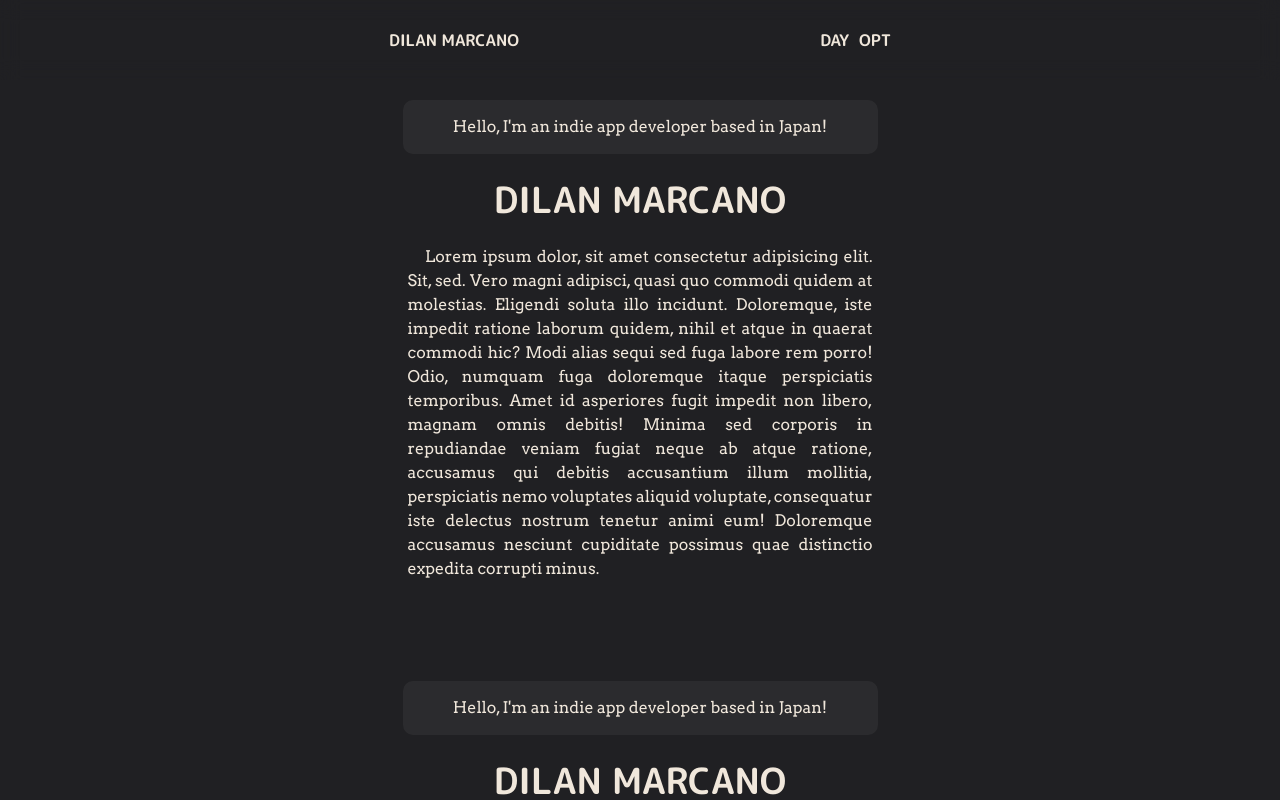
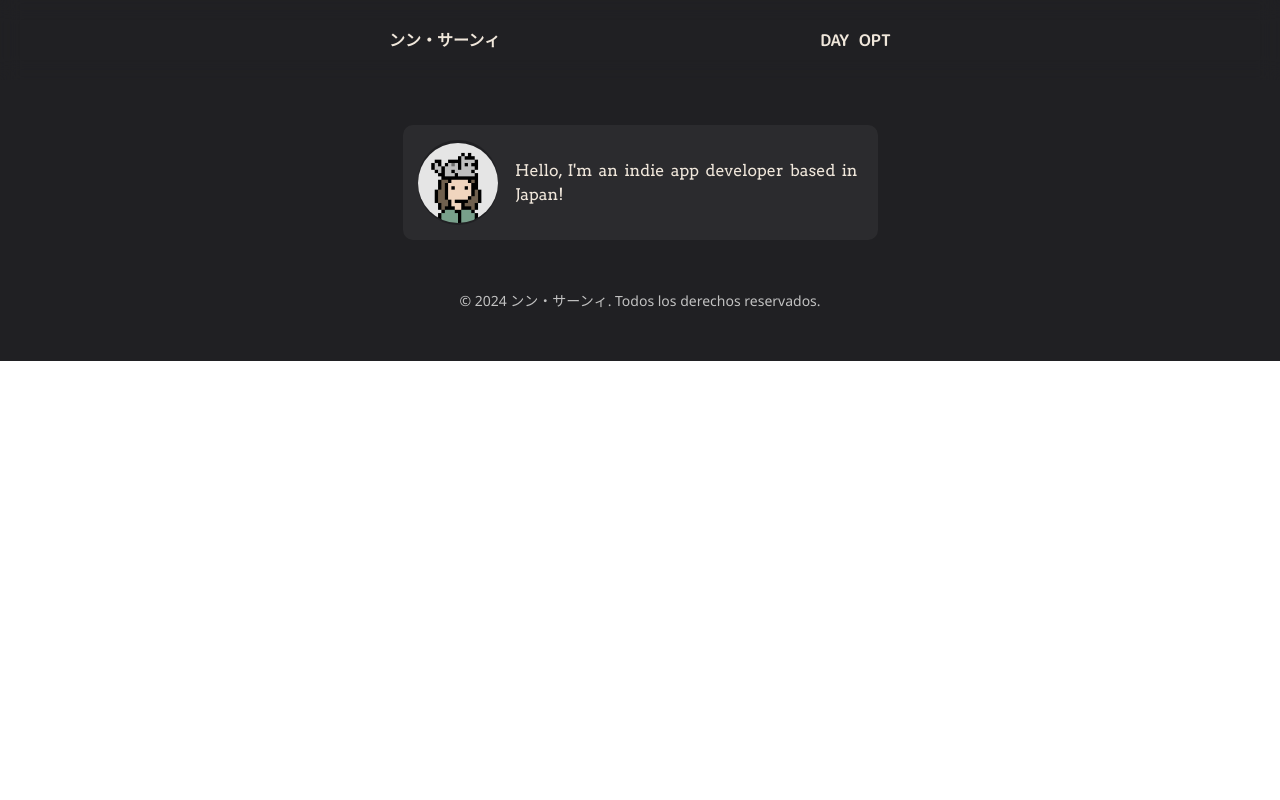
Before and after one commit to alicedev94/alice-2024, a Vue app: page / in a window 1280 px wide. Shown: the top 800 px of the page. Built offline with nearby package versions, Linux system fonts and the light colour scheme.

Commit message:
avance port

```diff
--- a/src/assets/emerald/styles/utils.css
+++ b/src/assets/emerald/styles/utils.css
@@ -51,7 +51,6 @@
 }
 
 /* Core app */
-
 .eme-core-center-app {
   display: flex;
   justify-content: center;
@@ -59,11 +58,11 @@
 
 .eme-orizontal {
   display: flex;
-  flex-direction: column;
 }
 
 .eme-vertical {
   display: flex;
+  flex-direction: column;
 }
 
 /* Text */
@@ -79,3 +78,9 @@
 .principal-trasition {
   transition: background-color 1s ease;
 }
+
+/* Animations */
+.scale:hover {
+  transition: 0.3s;
+  scale: 104%;
+}
--- /dev/null
+++ b/src/components/AvatarCo.vue
@@ -0,0 +1,35 @@
+<template>
+  <div class="eme-avatar">
+    <div class="eme-core-avatar">
+      <img src="/src/assets/img/profile.png" alt="Avatar" />
+    </div>
+  </div>
+</template>
+
+<style scoped>
+.eme-avatar {
+  display: flex;
+  justify-content: center;
+  align-items: center;
+  width: 8.5rem;
+  height: 8.5rem;
+  border-radius: 5rem;
+  background-color: var(--eme-color-dark);
+}
+
+.eme-core-avatar {
+  display: flex;
+  align-items: center;
+  justify-content: center;
+  width: 8rem;
+  height: 8rem;
+  border-radius: 5rem;
+  overflow: hidden;
+}
+
+.eme-avatar img {
+  width: 100%;
+  height: 100%;
+  object-fit: cover;
+}
+</style>
--- a/src/components/BodyCo.vue
+++ b/src/components/BodyCo.vue
@@ -1,13 +1,42 @@
 <script setup lang="ts">
 import CardCo from './CardCo.vue'
+import { useModeStore } from '@/stores/mode'
+import { useNameStore } from '@/stores/name'
 
-const positions = [1, 2, 3, 4, 5]
+import AvatarCo from '@/components/AvatarCo.vue'
+
+const mode = useModeStore()
+const name = useNameStore()
 </script>
 
 <template>
   <div class="eme-core-center-app">
-    <div class="list">
-      <CardCo v-for="position in positions" :key="position" />
+    <div class="eme-card scale">
+      <div
+        :class="[
+          'principal-trasition eme-content eme-orizontal',
+          mode.isLightMode ? 'eme-content-light' : 'eme-content-dark',
+        ]"
+      >
+        <AvatarCo />
+        <p class="text-card eme-text-center arvo-regular">
+          Hello, I'm an indie app developer based in Japan!
+        </p>
+      </div>
     </div>
   </div>
 </template>
+
+<style scoped>
+.eme-card {
+  margin-top: 12.5rem;
+}
+
+.text-card {
+  display: flex;
+  justify-content: center;
+  align-items: center;
+  text-align: justify;
+  margin-left: 1.75rem;
+}
+</style>
--- a/src/components/CardCo.vue
+++ b/src/components/CardCo.vue
@@ -1,7 +1,9 @@
 <script setup lang="ts">
 import { useModeStore } from '@/stores/mode'
+import { useNameStore } from '@/stores/name'
 
 const mode = useModeStore()
+const name = useNameStore()
 </script>
 
 <template>
@@ -17,7 +19,7 @@ const mode = useModeStore()
       </p>
     </div>
 
-    <h1 class="eme-text-center m-plus-rounded-1c-bold">DILAN MARCANO</h1>
+    <h1 class="eme-text-center m-plus-rounded-1c-bold">{{ name.homePage }}</h1>
 
     <p class="arvo-regular eme-text-init">
       Lorem ipsum dolor, sit amet consectetur adipisicing elit. Sit, sed. Vero
--- a/src/components/FooterCo.vue
+++ b/src/components/FooterCo.vue
@@ -1,19 +1,27 @@
 <script setup lang="ts">
 import { useModeStore } from '@/stores/mode'
+import { useNameStore } from '@/stores/name'
 
 const mode = useModeStore()
+const name = useNameStore()
 </script>
 
 <template>
   <!-- <footer class="eme-text-center"> -->
   <footer
     :class="[
-      'principal-trasition eme-text-center',
+      'principal-trasition eme-footer eme-text-center',
       mode.isLightMode ? 'eme-footer-light' : 'eme-footer-dark',
     ]"
   >
     <a class="segoe-UI" href="/"
-      >&copy; 2024 Dilan Marcano. Todos los derechos reservados.
+      >&copy; 2024 {{ name.homePage }}. Todos los derechos reservados.
     </a>
   </footer>
 </template>
+
+<style scoped>
+.eme-footer {
+  padding: 5rem;
+}
+</style>
--- a/src/components/HeaderCo.vue
+++ b/src/components/HeaderCo.vue
@@ -2,7 +2,10 @@
 import { ref } from 'vue'
 import { useModeStore } from '@/stores/mode'
 
+import { useNameStore } from '@/stores/name'
+
 const mode = useModeStore()
+const name = useNameStore()
 </script>
 
 <template>
@@ -11,9 +14,9 @@ const mode = useModeStore()
   >
     <nav class="eme-nav">
       <div class="nav-logo m-plus-rounded-1c-bold">
-        <p>DILAN MARCANO</p>
+        <p>{{ name.homePage }}</p>
       </div>
-      <div class="eme-vertical m-plus-rounded-1c-bold">
+      <div class="eme-orizontal m-plus-rounded-1c-bold">
         <p @click="$emit('changeMode')" class="eme-nav-theme">DAY</p>
         <p @click="$emit('showOptions')">OPT</p>
       </div>
--- /dev/null
+++ b/src/stores/name.ts
@@ -0,0 +1,7 @@
+import { ref } from 'vue'
+import { defineStore } from 'pinia'
+
+export const useNameStore = defineStore('name', () => {
+  const homePage = ref('ンン・サーンィ')
+  return { homePage }
+})
--- a/src/views/HomeView.vue
+++ b/src/views/HomeView.vue
@@ -25,6 +25,7 @@ const showOptions = () => {
   >
     <HeaderCo @change-mode="changeMode" @show-options="showOptions" />
     <BodyCo />
+    <!-- <AvatarCo /> -->
   </div>
 
   <FooterCo />
```
Also changed, not shown: src/assets/img/profile.png (added).
